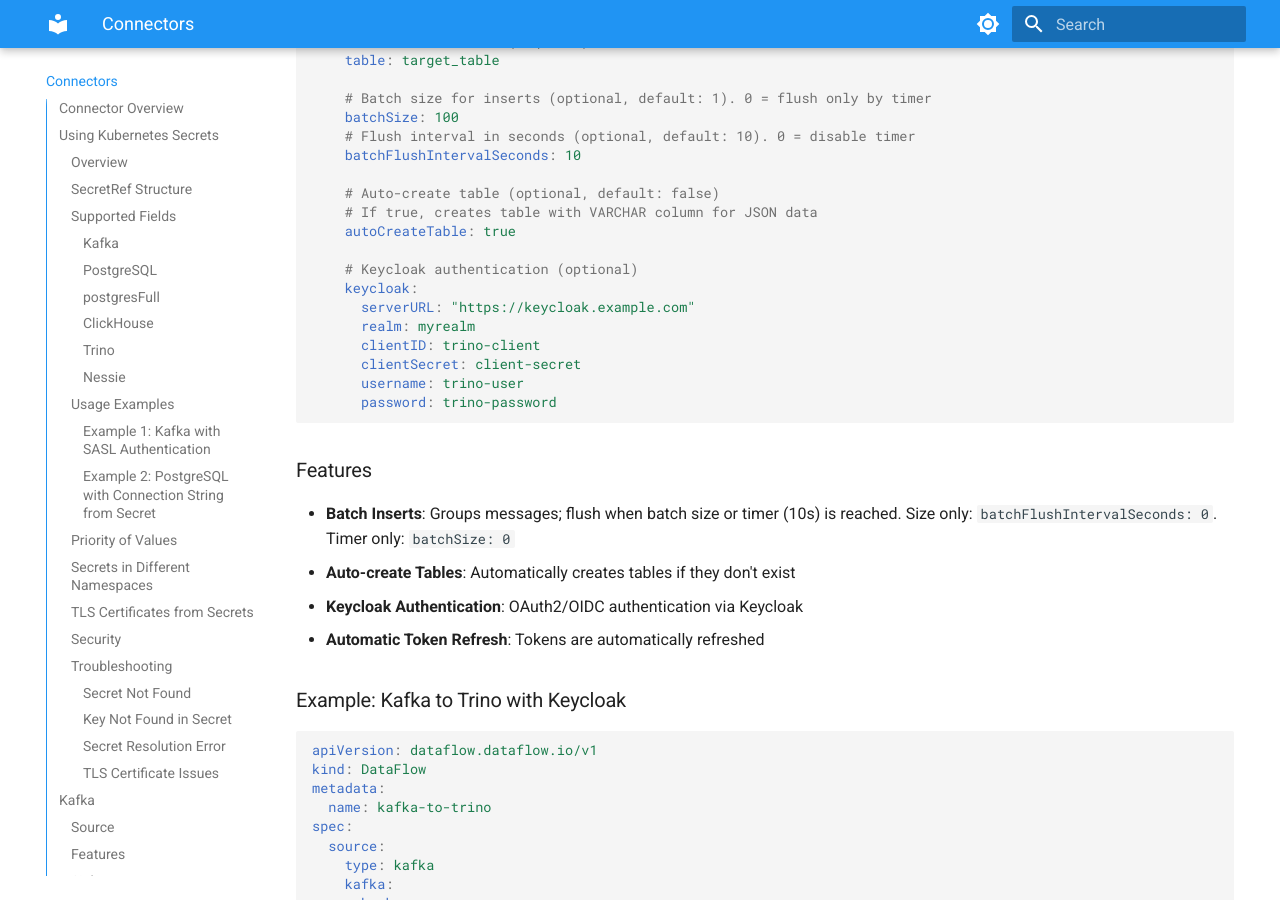
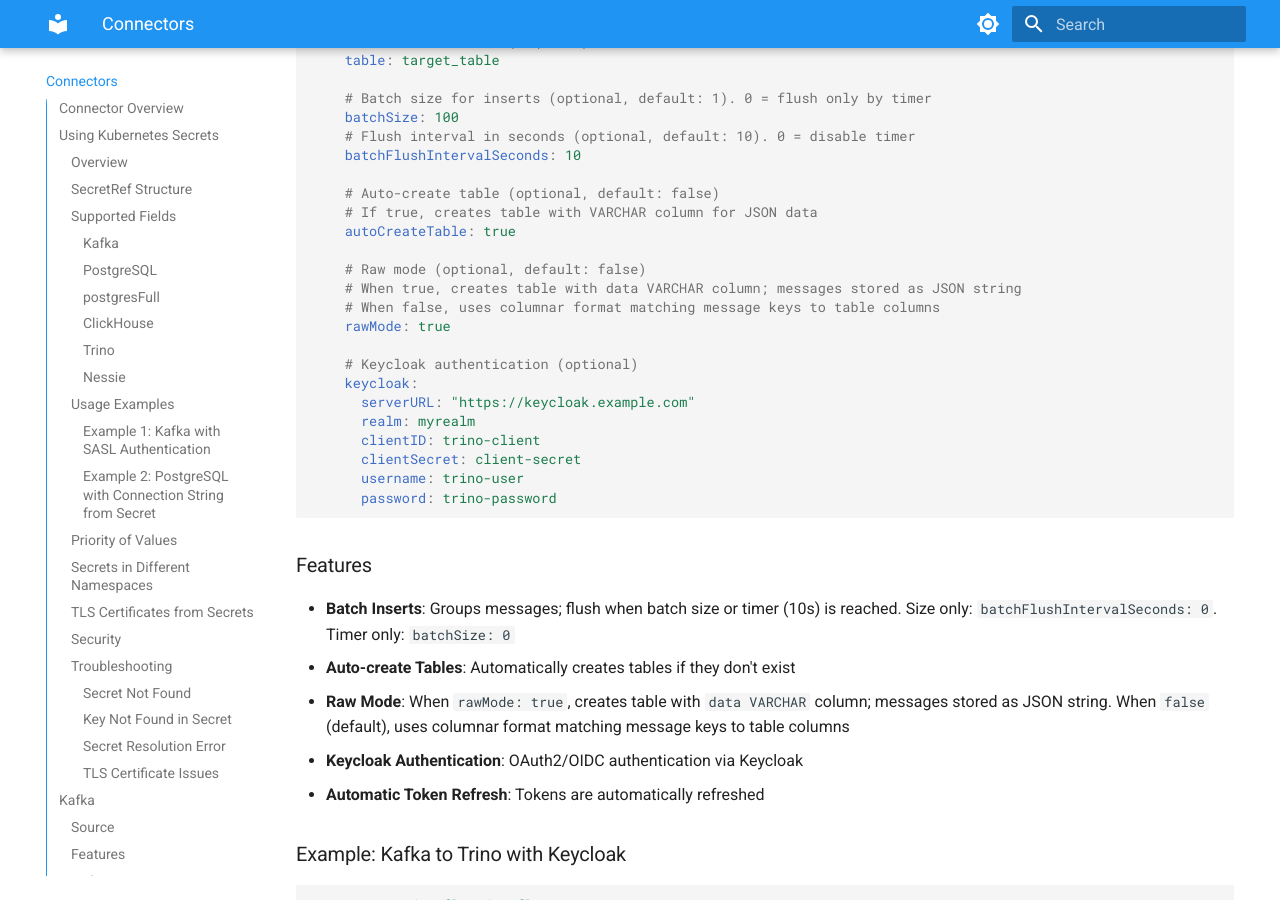
Before and after one commit to dataflow-operator/docs, an MkDocs documentation site: the page built from docs/en/connectors.md, in a window 1280 px wide and 900 px high, scrolled down 17837 px. Built offline with MkDocs 1.6.1 and Material for MkDocs 9.7.7, drawn with Linux system fonts in a browser that asks for light colours.

Commit message:
Add trino rawMode

```diff
--- a/docs/en/connectors.md
+++ b/docs/en/connectors.md
@@ -761,6 +761,11 @@
     # If true, creates table with VARCHAR column for JSON data
     autoCreateTable: true
 
+    # Raw mode (optional, default: false)
+    # When true, creates table with data VARCHAR column; messages stored as JSON string
+    # When false, uses columnar format matching message keys to table columns
+    rawMode: true
+
     # Keycloak authentication (optional)
     keycloak:
       serverURL: "https://keycloak.example.com"
@@ -775,6 +780,7 @@
 
 - **Batch Inserts**: Groups messages; flush when batch size or timer (10s) is reached. Size only: `batchFlushIntervalSeconds: 0`. Timer only: `batchSize: 0`
 - **Auto-create Tables**: Automatically creates tables if they don't exist
+- **Raw Mode**: When `rawMode: true`, creates table with `data VARCHAR` column; messages stored as JSON string. When `false` (default), uses columnar format matching message keys to table columns
 - **Keycloak Authentication**: OAuth2/OIDC authentication via Keycloak
 - **Automatic Token Refresh**: Tokens are automatically refreshed
 
```
Also changed, not shown: docs/ru/connectors.md (+6 -0 lines).
